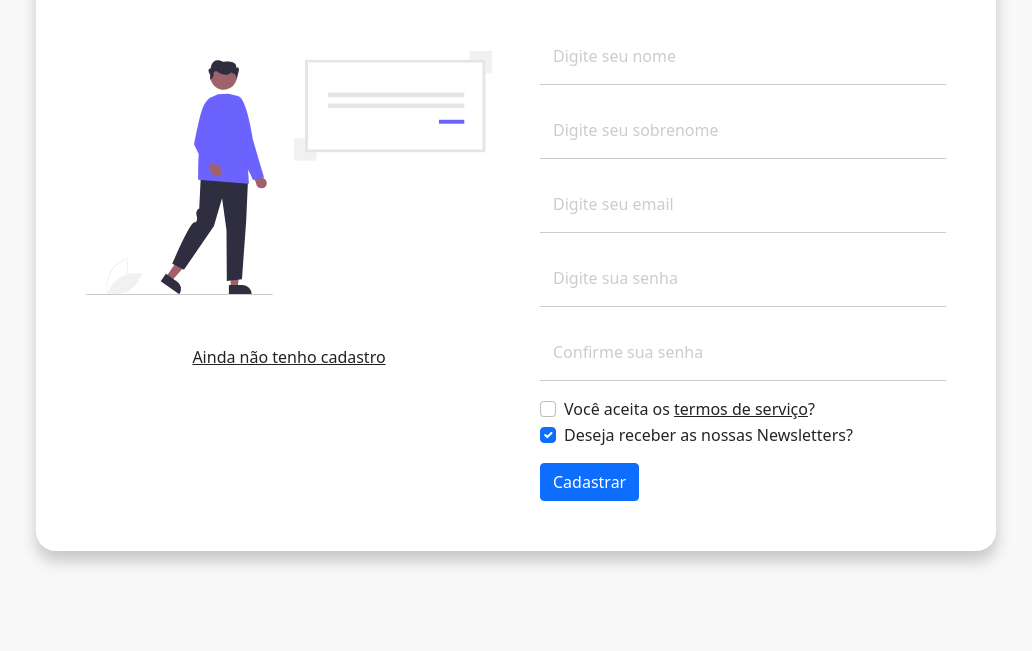
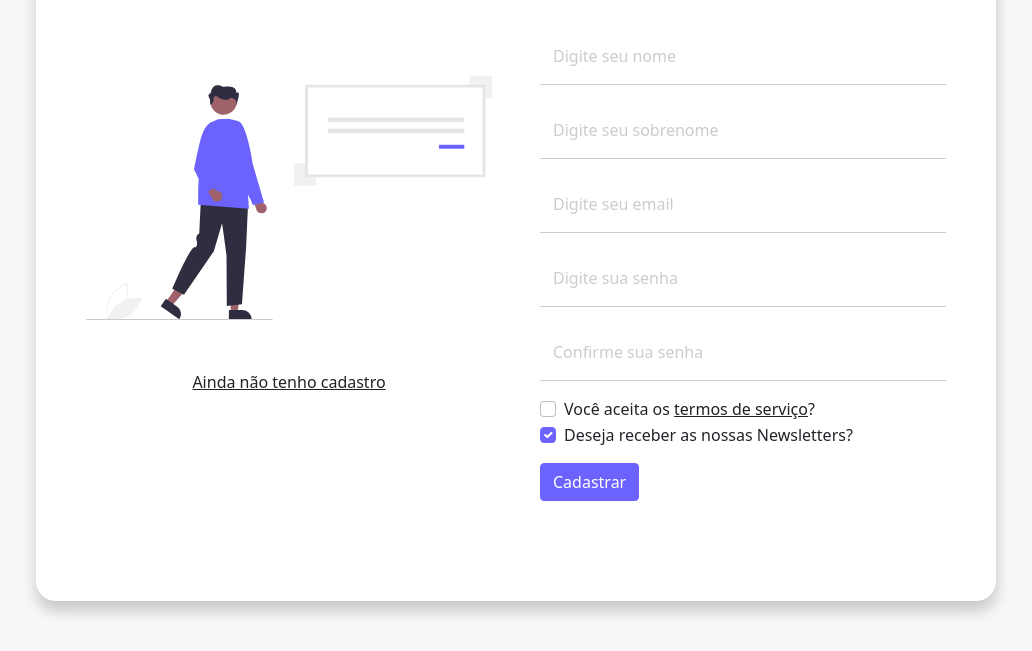
Before and after one commit to matheusbattisti/curso_bootstrap_5, a plain HTML site: page 8_projeto_com_forms/login.html in a window 1280 px wide. Shown: the part 180-831 px from the top of the page, without its empty margins (124-1156 px from the left). Before the commit the page ends 800 px from the top, so only its background shows below. Drawn offline with nearby package versions, Linux system fonts and the light colour scheme.

Commit message:
ajustes projeto form

```diff
--- a/8_projeto_com_forms/css/styles.css
+++ b/8_projeto_com_forms/css/styles.css
@@ -6,9 +6,16 @@ body {
 #form-container {
   background-color: #FFF;
   border-radius: 20px;
-  margin: 50px auto;
-  padding: 50px;
   box-shadow: .5px 10px 15px rgba(0, 0, 0, 0.2);
+  margin: 25px auto;
+  padding: 25px;
+}
+
+@media(min-width: 768px) {
+  #form-container {
+    margin: 50px auto;
+    padding: 50px;
+  }
 }
 
 #form-container h2 {
@@ -18,6 +25,15 @@ body {
 
 #form-container a {
   color: #222;
+  transition: .5s;
+}
+
+#form-container a:hover {
+  color: #6C63FF;
+}
+
+#form-container form {
+  padding-bottom: 50px;
 }
 
 #form-container .form-control {
@@ -39,6 +55,22 @@ body {
   color: #222;
 }
 
+#form-container .form-check-input:checked,
+#form-container input[type="submit"] {
+  background-color: #6C63FF;
+  border-color: #6C63FF;
+}
+
+.btn.btn-primary {
+  width: 100%;
+}
+
+@media(min-width: 768px) {
+  .btn.btn-primary {
+    width: auto;
+  }
+}
+
 /* Image */
 
 .row.align-items-center {
--- a/8_projeto_com_forms/login.html
+++ b/8_projeto_com_forms/login.html
@@ -11,17 +11,9 @@
   <title>Login</title>
 </head>
 <body>
-  <div class="container col-9" id="form-container">
+    <div class="container col-11 col-md-9" id="form-container">
         <div class="row align-items-center gx-5">
-      <div class="col-6">
-          <div class="col-12">
-            <img src="img/sign_in.svg" alt="Hello New Customer" class="img-fluid">
-          </div>
-          <div class="col-12" id="link-container">
-            <a href="register.html">Ainda não tenho cadastro</a>
-          </div>
-      </div>
-      <div class="col-6">
+            <div class="col-md-6 order-md-2">
                 <h2>Faça o login para continuar</h2>
                 <form>
                     <div class="form-floating mb-3">
@@ -61,5 +53,15 @@
                     <input type="submit" class="btn btn-primary" value="Cadastrar">
                 </form>
             </div>
+            <div class="col-md-6 order-md-1">
+                <div class="col-12">
+                <img src="img/sign_in.svg" alt="Hello New Customer" class="img-fluid">
+                </div>
+                <div class="col-12" id="link-container">
+                <a href="register.html">Ainda não tenho cadastro</a>
+                </div>
+            </div>
+        </div>
+    </div>
 </body>
 </html>
```
Also changed, not shown: 8_projeto_com_forms/register.html (+3 -3 lines). Lines whose indentation alone changed are shown as unchanged.
